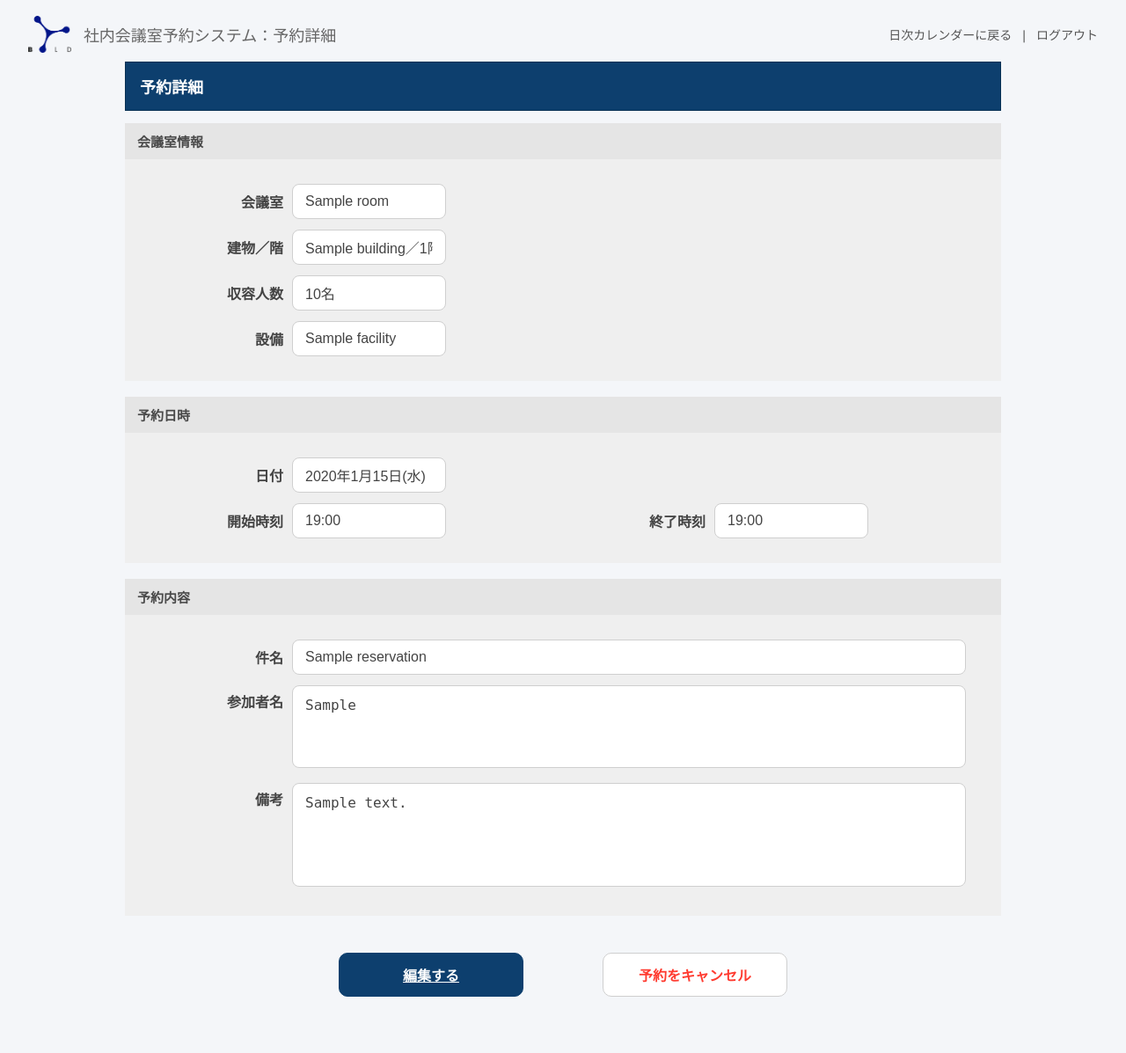
After one commit to umidori/tko7_reserve_rooms, a Django app: page /reservations/1/ in a window 1280 px wide. The commit adds this page. Shown: the whole page at 88% size. Run offline with Django 5.2, Linux system fonts and the light colour scheme; a user stored in the database is signed in; tables that the repository leaves empty hold one stand-in row (values such as "Sample post").

Commit message:
予約詳細画面・編集画面追加

```diff
--- /dev/null
+++ b/accounts/urls.py
@@ -0,0 +1,14 @@
+from django.urls import path
+from .views import CustomLoginView
+from django.contrib.auth.views import LogoutView
+
+urlpatterns = [
+    # ログイン画面のURLパターン
+    # ルートURL('')にアクセスすると、LoginViewが呼び出される
+    # 'login.html'というテンプレートが表示される
+    path('login/', CustomLoginView.as_view(), name='login'),
+
+    # ログアウトのURLパターン
+    # 'logout/'というURLにアクセスすると、LogoutViewが呼び出される
+    path('logout/', LogoutView.as_view(), name='logout'),
+]
--- a/config/urls.py
+++ b/config/urls.py
@@ -15,24 +15,21 @@ Including another URLconf
     2. Add a URL to urlpatterns:  path('blog/', include('blog.urls'))
 """
 from django.contrib import admin
-from django.contrib.auth.views import LogoutView
 from django.urls import path, include
-from .views import CustomLoginView
+from reservations.views import CalendarView
 
 urlpatterns = [
     path('admin/', admin.site.urls),
 
-    # ログイン画面のURLパターン
-    # ルートURL('')にアクセスすると、LoginViewが呼び出される
-    # 'login.html'というテンプレートが表示される
-    path('accounts/login/', CustomLoginView.as_view(), name='login'),
+    # F-04: calendar
+    path('', CalendarView.as_view(), name='home'),
+    path('calendar/', CalendarView.as_view(), name='calendar'),
 
-    # ログアウトのURLパターン
-    # 'logout/'というURLにアクセスすると、LogoutViewが呼び出される
-    path('accounts/logout/', LogoutView.as_view(), name='logout'),
+    # ログイン/ログアウト
+    path('accounts/', include('accounts.urls')),
 
     # 会議室メインページ
-    path('', include('reservations.urls')),
+    path('reservations/', include('reservations.urls')),
 
     # 管理パネル（会議室マスタ管理など）
     path('admin-panel/', include('admin_panel.urls')),
--- a/config/views.py
+++ /dev/null
@@ -1,6 +0,0 @@
-from django.contrib.auth.views import LoginView
-from .forms import EmailAuthenticationForm
-
-class CustomLoginView(LoginView):
-    template_name = 'login.html'
-    authentication_form = EmailAuthenticationForm
--- a/reservations/urls.py
+++ b/reservations/urls.py
@@ -1,20 +1,28 @@
 from django.urls import path
 from .views import (
-    home,
     CalendarView,
     ReservationCreateView,
     MyReservationListView,
+    ReservationDetailView,
+    reservation_cancel,
+    ReservationUpdateView,
 )
 
 urlpatterns = [
     path('', CalendarView.as_view(), name='home'),
 
-    # F-04: calendar
-    path('calendar/', CalendarView.as_view(), name='calendar'),
+    # F-06: my reservations list  (/reservations/my/?tab=upcoming or ?tab=past)
+    path('my/', MyReservationListView.as_view(), name='my_reservations'),
 
-    # F-05: reservation create
-    path('reservations/create/', ReservationCreateView.as_view(), name='reservation_create'),
+    # F-09: reservation create
+    path('create/', ReservationCreateView.as_view(), name='reservation_create'),
 
-    # F-06: my reservations list  (/reservations/my/?tab=upcoming or ?tab=past)
-    path('reservations/my/', MyReservationListView.as_view(), name='my_reservations'),
+    # F-10: reservation detail
+    path('<int:pk>/', ReservationDetailView.as_view(), name='reservation_detail'),
+
+    # F-11: reservation edit
+    path('<int:pk>/edit/', ReservationUpdateView.as_view(), name='reservation_edit'),
+
+    # F-12: reservation cancel
+    path('<int:pk>/cancel/', reservation_cancel, name='reservation_cancel'),
 ]
--- a/reservations/views.py
+++ b/reservations/views.py
@@ -1,19 +1,19 @@
+from django.shortcuts import get_object_or_404, redirect
+from django.contrib.auth.decorators import login_required
+from django.views.decorators.http import require_POST
 from django.http import HttpResponse
-from django.views.generic import TemplateView, CreateView, ListView
+from django.views.generic import TemplateView, CreateView, ListView, UpdateView
 from django.contrib.auth.mixins import LoginRequiredMixin
 from datetime import date, datetime, timedelta
-from django.urls import reverse_lazy
 from django.utils import timezone
 from django.utils.timezone import localtime
+from django.urls import reverse
 
-from .models import Room, Reservation, DepartmentRoom
+from .models import Room, Reservation
 from .forms import ReservationForm
-<<<<<<< Updated upstream
 from accounts.models import Department
+from django.views.generic import DetailView
 
-=======
-from django.views.generic import DetailView
->>>>>>> Stashed changes
 
 def home(request):
     return HttpResponse("meeting room reservation system")
@@ -117,49 +117,6 @@ class CalendarView(LoginRequiredMixin, TemplateView):
         return context
 
 
-class ReservationCreateView(CreateView):
-    model = Reservation
-    form_class = ReservationForm
-    template_name = 'reservations/create.html'
-    success_url = reverse_lazy('calendar')
-
-    def get_context_data(self, **kwargs):
-        context = super().get_context_data(**kwargs)
-        room_id = self.request.GET.get('room')
-        selected_room = None
-        if room_id:
-            try:
-                selected_room = Room.objects.get(id=room_id)
-            except Room.DoesNotExist:
-                selected_room = None
-        context['selected_room'] = selected_room
-        return context
-
-    def get_initial(self):
-        initial = super().get_initial()
-
-        room_id = self.request.GET.get('room')
-        if room_id:
-            initial['room'] = room_id
-
-        date_str = self.request.GET.get('date')
-        time_str = self.request.GET.get('time')
-        if date_str and time_str:
-            try:
-                start_at = datetime.strptime(date_str + ' ' + time_str, '%Y-%m-%d %H:%M')
-                end_at   = start_at + timedelta(minutes=30)
-                initial['start_at'] = start_at
-                initial['end_at']   = end_at
-            except ValueError:
-                pass
-
-        return initial
-
-    def form_valid(self, form):
-        form.instance.user = self.request.user
-        return super().form_valid(form)
-
-
 # F-06
 class MyReservationListView(LoginRequiredMixin, ListView):
     model = Reservation
@@ -204,7 +161,84 @@ class MyReservationListView(LoginRequiredMixin, ListView):
         return context
 
 
+# F-09
+class ReservationCreateView(CreateView):
+    model = Reservation
+    form_class = ReservationForm
+    template_name = 'reservations/create.html'
+
+    def get_context_data(self, **kwargs):
+        context = super().get_context_data(**kwargs)
+        room_id = self.request.GET.get('room')
+        selected_room = None
+        if room_id:
+            try:
+                selected_room = Room.objects.get(id=room_id)
+            except Room.DoesNotExist:
+                selected_room = None
+        context['selected_room'] = selected_room
+        return context
+
+    def get_initial(self):
+        initial = super().get_initial()
+
+        room_id = self.request.GET.get('room')
+        if room_id:
+            initial['room'] = room_id
+
+        date_str = self.request.GET.get('date')
+        time_str = self.request.GET.get('time')
+        if date_str and time_str:
+            try:
+                start_at = datetime.strptime(date_str + ' ' + time_str, '%Y-%m-%d %H:%M')
+                end_at   = start_at + timedelta(minutes=30)
+                initial['start_at'] = start_at
+                initial['end_at']   = end_at
+            except ValueError:
+                pass
+
+        return initial
+
+    def form_valid(self, form):
+        form.instance.user = self.request.user
+        response = super().form_valid(form)
+        return super().form_valid(form)
+
+    def get_success_url(self):
+        return reverse('reservation_detail', kwargs={'pk': self.object.pk})
+
+# F-10
 class ReservationDetailView(LoginRequiredMixin, DetailView):
     model = Reservation
     template_name = 'reservations/detail.html'
     context_object_name = 'reservation'
+
+
+class ReservationUpdateView(LoginRequiredMixin, UpdateView):
+    model = Reservation
+    form_class = ReservationForm
+    template_name = 'reservations/edit.html'
+    context_object_name = 'reservation'
+
+    def get_form(self, form_class=None):
+        form = super().get_form(form_class)
+        form.fields['room'].disabled = True
+        return form
+
+    def get_success_url(self):
+        return reverse('reservation_detail', kwargs={'pk': self.object.pk})
+
+
+@require_POST
+@login_required
+def reservation_cancel(request, pk):
+    reservation = get_object_or_404(Reservation, pk=pk)
+
+    # 必要なら権限制御
+    if reservation.user != request.user:
+        return redirect('calendar')
+
+    reservation.is_cancelled = True
+    reservation.save()
+
+    return redirect('calendar')
--- a/static/reservations.css
+++ b/static/reservations.css
@@ -352,3 +352,100 @@ textarea::placeholder {
     max-width: 320px;
   }
 }
+
+.no-resize {
+  resize: none;
+  overflow-y: auto;
+}
+
+.btn-cancel-reservation {
+  color: #ff3b30;   /* 赤文字 */
+}
+
+.btn-cancel-reservation {
+  color: #ff3b30;
+}
+
+.btn-cancel-reservation:hover {
+  color: #d70015;
+}
+
+.modal-overlay {
+  position: fixed;
+  inset: 0;
+  background: rgba(0, 0, 0, 0.15);
+  display: flex;
+  align-items: center;
+  justify-content: center;
+  z-index: 1000;
+}
+
+.modal-overlay[hidden] {
+  display: none !important;
+}
+
+.cancel-modal {
+  width: 520px;
+  max-width: calc(100% - 32px);
+  background: #efe3b9;
+  border: 1px solid #8d7f55;
+  border-radius: 24px;
+  padding: 26px 28px 20px;
+  box-sizing: border-box;
+}
+
+.cancel-modal-title {
+  font-size: 28px;
+  font-weight: 700;
+  color: #5f5850;
+  margin-bottom: 22px;
+}
+
+.cancel-modal-message {
+  font-size: 18px;
+  line-height: 1.7;
+  color: #5f5850;
+  margin-bottom: 26px;
+}
+
+.cancel-modal-actions {
+  display: flex;
+  justify-content: center;
+  gap: 24px;
+}
+
+.modal-btn {
+  min-width: 180px;
+  height: 50px;
+  border-radius: 10px;
+  border: 1px solid #cfcfcf;
+
+  font-size: 16px;
+  font-weight: 700;
+  font-family: inherit;
+
+  display: inline-flex;
+  align-items: center;
+  justify-content: center;
+
+  cursor: pointer;
+}
+
+.modal-btn-secondary {
+  background: #ffffff;
+  color: #666666;
+}
+
+.modal-btn-danger {
+  background: #b8322d;
+  color: #ffffff;
+  border-color: #9f2b27;
+}
+
+.modal-btn-danger:hover {
+  background: #a02b26;
+}
+
+.modal-btn-secondary:hover {
+  background: #f5f5f5;
+}
--- a/static/reservations.js
+++ b/static/reservations.js
@@ -34,3 +34,25 @@ document.addEventListener('DOMContentLoaded', function () {
   // 初期反映
   updateSelectedRoom();
 });
+
+document.addEventListener('DOMContentLoaded', function () {
+    const openCancelModalBtn = document.getElementById('openCancelModal');
+    const closeCancelModalBtn = document.getElementById('closeCancelModal');
+    const cancelModal = document.getElementById('cancelModal');
+
+    if (openCancelModalBtn && closeCancelModalBtn && cancelModal) {
+        openCancelModalBtn.addEventListener('click', function () {
+            cancelModal.hidden = false;
+        });
+
+        closeCancelModalBtn.addEventListener('click', function () {
+            cancelModal.hidden = true;
+        });
+
+        cancelModal.addEventListener('click', function (event) {
+            if (event.target === cancelModal) {
+                cancelModal.hidden = true;
+            }
+        });
+    }
+});
--- /dev/null
+++ b/templates/reservations/detail.html
@@ -0,0 +1,184 @@
+<!DOCTYPE html>
+<html lang="ja">
+<head>
+    <meta charset="UTF-8">
+    <meta name="viewport" content="width=device-width, initial-scale=1">
+    <title>予約詳細</title>
+    {% load static %}
+    <link rel="stylesheet" href="{% static 'reservations.css' %}">
+</head>
+<body>
+
+<div class="header">
+    <div class="logo">
+        <img src="{% static 'bold-logo.webp' %}" alt="logo">
+        <span>社内会議室予約システム：予約詳細</span>
+    </div>
+
+    <div class="top-links">
+        <a href="{% url 'calendar' %}">日次カレンダーに戻る</a>
+        <span>|</span>
+        <form method="post" action="{% url 'logout' %}" class="logout-form">
+            {% csrf_token %}
+            <button type="submit" class="logout-btn">ログアウト</button>
+        </form>
+    </div>
+</div>
+
+<div class="page">
+
+  <div class="page-title">
+    予約詳細
+  </div>
+
+  <form>
+    <div class="section">
+      <div class="section-title">会議室情報</div>
+      <div class="section-body">
+
+        <div class="form-row">
+          <div class="label">会議室</div>
+          <div class="input short">
+            <input type="text" class="form-control" value="{{ reservation.room.name }}" disabled>
+          </div>
+        </div>
+
+        <div class="form-row">
+          <div class="label">建物／階</div>
+          <div class="input short">
+            <input
+              type="text"
+              class="form-control"
+              value="{% if reservation.room.building %}{{ reservation.room.building.name }}{% endif %}{% if reservation.room.floor %}／{{ reservation.room.floor }}階{% endif %}"
+              disabled>
+          </div>
+        </div>
+
+        <div class="form-row">
+          <div class="label">収容人数</div>
+          <div class="input short">
+            <input type="text" class="form-control" value="{{ reservation.room.capacity }}名" disabled>
+          </div>
+        </div>
+
+        <div class="form-row">
+          <div class="label">設備</div>
+          <div class="input short">
+            <input
+              type="text"
+              class="form-control"
+              value="{% for facility in reservation.room.facilities.all %}{{ facility.name }}{% if not forloop.last %}、{% endif %}{% empty %}-{% endfor %}"
+              disabled>
+          </div>
+        </div>
+
+      </div>
+    </div>
+
+    <div class="section">
+      <div class="section-title">予約日時</div>
+      <div class="section-body">
+
+        <div class="form-row">
+          <div class="label">日付</div>
+          <div class="input short">
+            <input
+              type="text"
+              class="form-control"
+              value="{{ reservation.start_at|date:'Y年n月j日(D)' }}"
+              disabled>
+          </div>
+        </div>
+
+        <div class="form-row double">
+          <div class="pair">
+            <div class="label">開始時刻</div>
+            <div class="input short">
+              <input
+                type="text"
+                class="form-control"
+                value="{{ reservation.start_at|time:'H:i' }}"
+                disabled>
+            </div>
+          </div>
+
+          <div class="pair">
+            <div class="label">終了時刻</div>
+            <div class="input short">
+              <input
+                type="text"
+                class="form-control"
+                value="{{ reservation.end_at|time:'H:i' }}"
+                disabled>
+            </div>
+          </div>
+        </div>
+
+      </div>
+    </div>
+
+    <div class="section">
+      <div class="section-title">予約内容</div>
+      <div class="section-body">
+
+        <div class="form-row">
+          <div class="label">件名</div>
+          <div class="input wide">
+            <input type="text" class="form-control" value="{{ reservation.title }}" disabled>
+          </div>
+        </div>
+
+        <div class="form-row">
+          <div class="label">参加者名</div>
+          <div class="input wide">
+            <textarea class="form-control no-resize" rows="3" disabled>{{ reservation.participants|default:'' }}</textarea>
+          </div>
+        </div>
+
+        <div class="form-row">
+          <div class="label">備考</div>
+          <div class="input wide">
+            <textarea class="form-control no-resize" rows="4" disabled>{{ reservation.notes|default:'' }}</textarea>
+          </div>
+        </div>
+
+      </div>
+    </div>
+
+    <div class="actions">
+      <a href="{% url 'reservation_edit' reservation.pk %}" class="btn-primary">
+        編集する
+      </a>
+      <button type="button" class="btn-secondary btn-cancel-reservation" id="openCancelModal">
+        予約をキャンセル
+      </button>
+    </div>
+  </form>
+
+  <div class="modal-overlay" id="cancelModal" hidden>
+    <div class="cancel-modal">
+      <div class="cancel-modal-title">予約のキャンセル</div>
+
+      <div class="cancel-modal-message">
+        「{{ reservation.title }}（{{ reservation.start_at|date:'Y/m/d' }} {{ reservation.start_at|time:'H:i' }}～{{ reservation.end_at|time:'H:i' }}）」をキャンセルしますか？<br>
+        この操作は取り消せません
+      </div>
+
+      <div class="cancel-modal-actions">
+        <button type="button" class="modal-btn modal-btn-secondary" id="closeCancelModal">
+          キャンセルしない
+        </button>
+
+        <form method="post" action="{% url 'reservation_cancel' reservation.pk %}" class="cancel-form">
+          {% csrf_token %}
+          <button type="submit" class="modal-btn modal-btn-danger">
+            予約をキャンセルする
+          </button>
+        </form>
+      </div>
+    </div>
+  </div>
+</div>
+<script src="{% static 'reservations.js' %}"></script>
+</body>
+</html>
```
Also changed, not shown: accounts/views.py (+5 -2 lines), reservations/forms.py (+17 -5 lines), templates/reservations/edit.html (added, +143 -0 lines), accounts/forms.py (renamed from config/forms.py).
